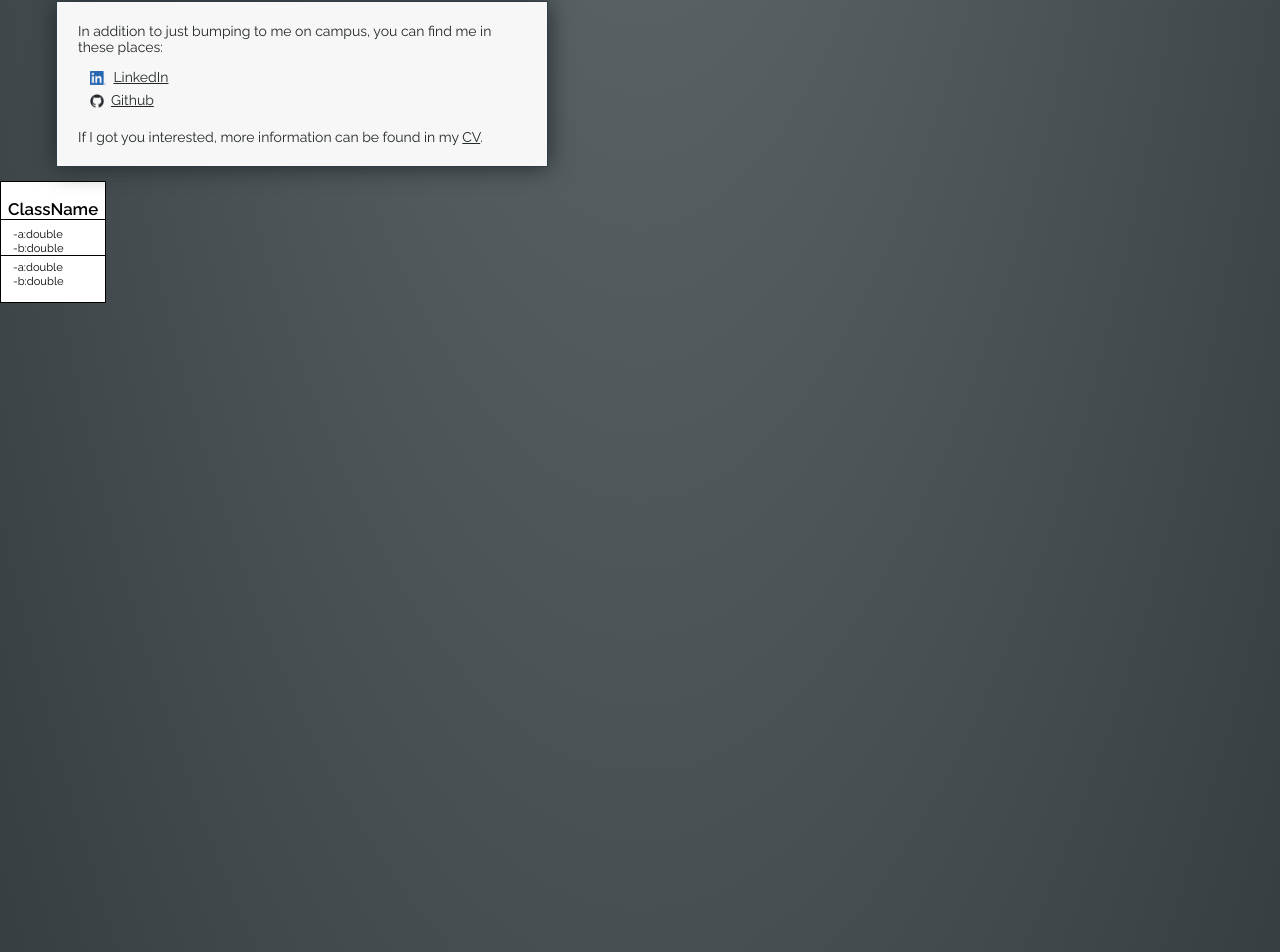
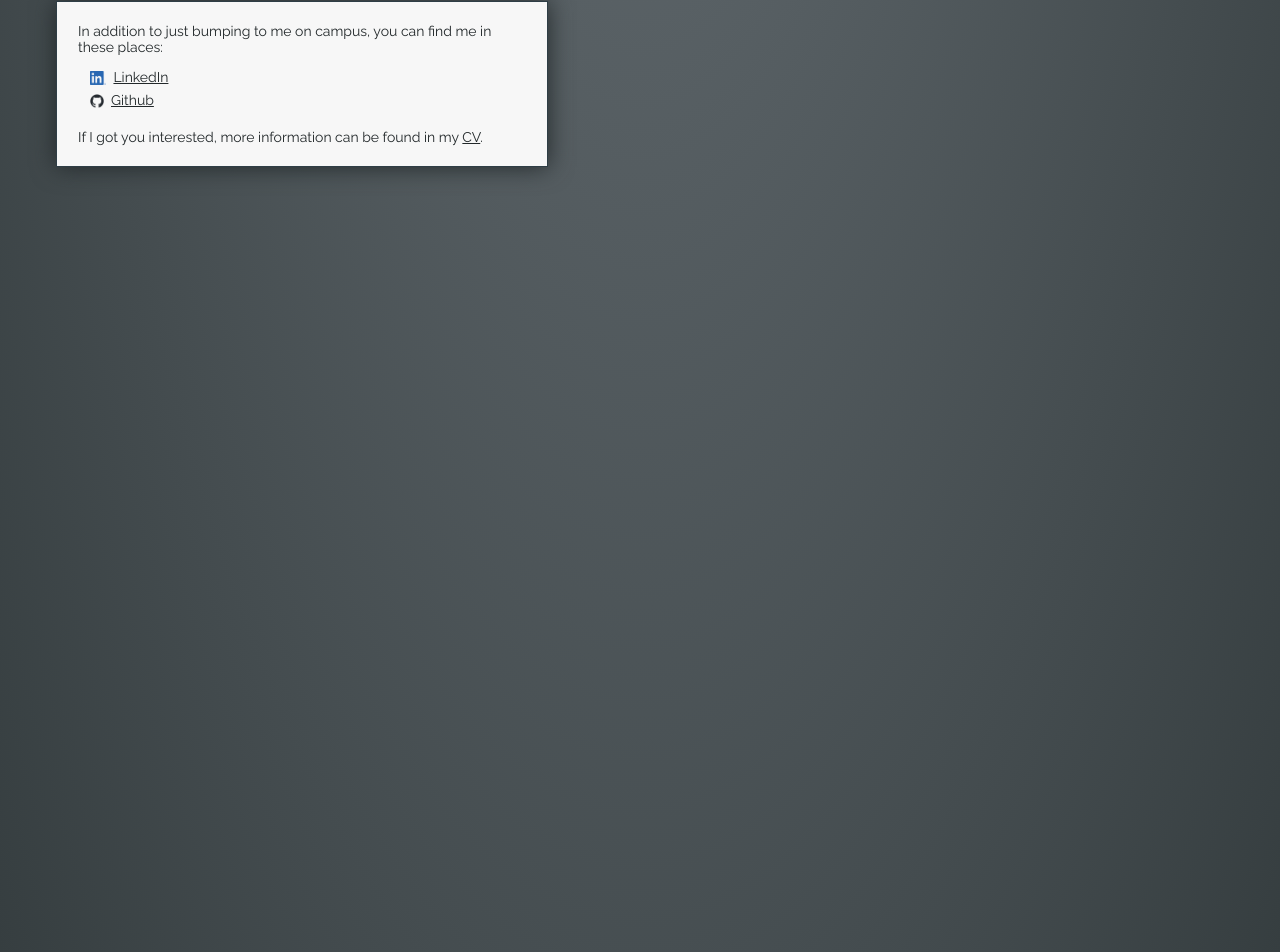
Before and after one commit to Atte-Oksanen/portfolio, a React (Create React App) app: page / in a window 1280 px wide. Shown: the part 2809-3761 px from the top of the page. Built offline with nearby package versions, Linux system fonts and the light colour scheme.

Commit message:
updated CV

```diff
--- a/src/components/contactMe.js
+++ b/src/components/contactMe.js
@@ -1,5 +1,4 @@
 import React from "react";
-import DiagramGroup from "./diagramInteractive";
 import CV from "./Cv";
 import LIlogo from "../resources/LI-In-Bug.png"
 import GHlogo from "../resources/github-mark.png"
@@ -23,7 +22,6 @@ class ContactMe extends React.Component{
                 </ul>
                 If I got you interested, more information can be found in my <CV />.
             </p>
-            <DiagramGroup />
 
         </div>
         </>
```
Also changed, not shown: 1 other file (tests, documents, lock files or other folders).
